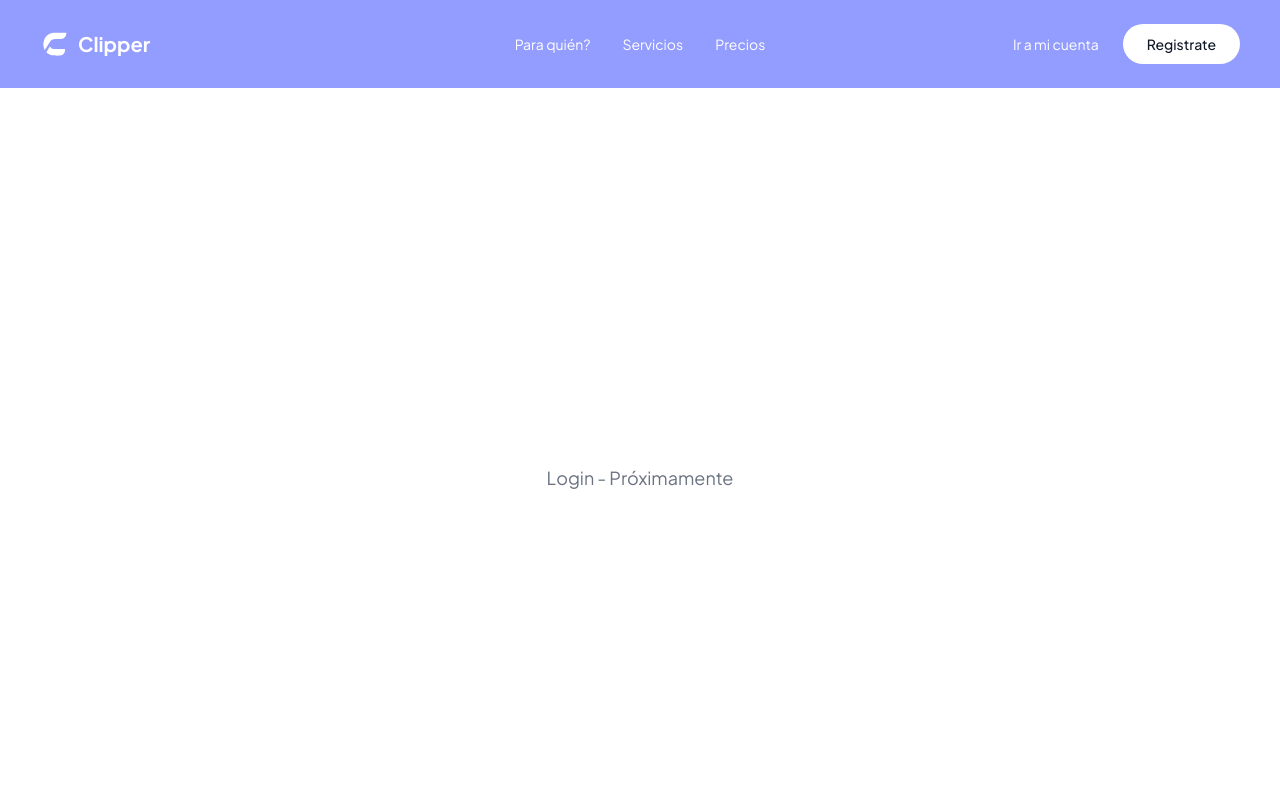
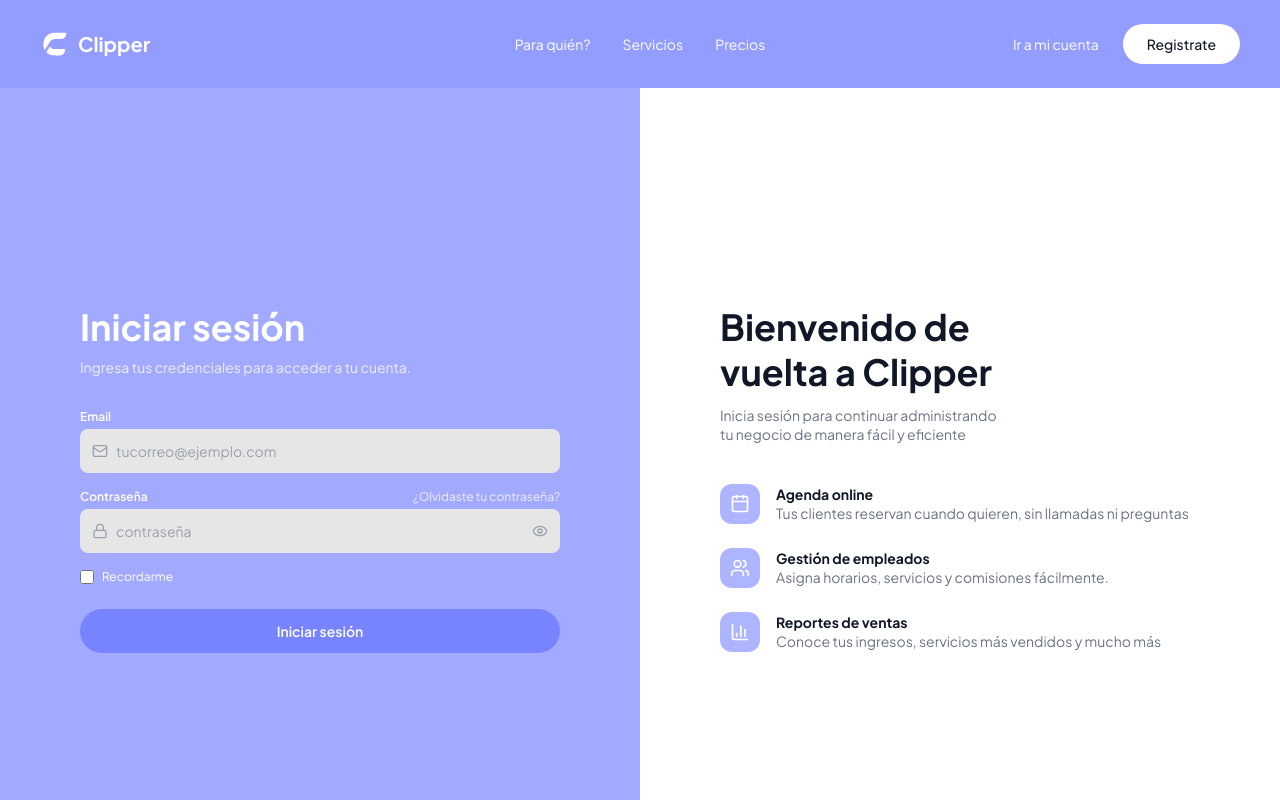
Before and after one commit to AndresRios123/Clipper-frontend, a React (Vite) app: page /login in a window 1280 px wide. Shown: the top 800 px of the page. Built offline with nearby package versions, Linux system fonts and the light colour scheme.

Commit message:
se ha agregado el login

```diff
--- /dev/null
+++ b/src/components/Login/LoginForm.tsx
@@ -0,0 +1,126 @@
+import { useState } from "react";
+import { useForm } from "react-hook-form";
+import { zodResolver } from "@hookform/resolvers/zod";
+import { z } from "zod";
+import { Mail, Lock, Eye, EyeOff } from "lucide-react";
+
+const loginSchema = z.object({
+  email: z.string().min(1, "El email es obligatorio").email("Email inválido"),
+  contrasena: z.string().min(1, "La contraseña es obligatoria"),
+  recordarme: z.boolean().optional(),
+});
+
+export type LoginFormData = z.infer<typeof loginSchema>;
+
+type LoginFormProps = {
+  onSubmit: (data: LoginFormData) => void;
+};
+
+const LoginForm = ({ onSubmit }: LoginFormProps) => {
+  const [showPassword, setShowPassword] = useState(false);
+
+  const {
+    register,
+    handleSubmit,
+    formState: { errors },
+  } = useForm<LoginFormData>({
+    resolver: zodResolver(loginSchema),
+  });
+
+  return (
+    <div className="w-full h-full bg-[#A2AAFF] flex flex-col justify-center px-6 lg:px-20 py-20 md:py-12">
+      {/* Título */}
+      <h2 className="text-3xl lg:text-4xl font-bold text-white leading-tight mb-2">
+        Iniciar sesión
+      </h2>
+      <p className="text-sm text-white/80 mb-8">
+        Ingresa tus credenciales para acceder a tu cuenta.
+      </p>
+
+      <form
+        onSubmit={handleSubmit(onSubmit)}
+        className="flex flex-col gap-4"
+        noValidate
+      >
+        {/* Email */}
+        <div>
+          <label className="block text-white text-xs font-semibold mb-1">
+            Email
+          </label>
+          <div className="relative">
+            <span className="absolute left-3 top-1/2 -translate-y-1/2 text-gray-400">
+              <Mail size={16} />
+            </span>
+            <input
+              type="email"
+              placeholder="tucorreo@ejemplo.com"
+              {...register("email")}
+              className="w-full bg-[#E6E6E6] text-gray-800 placeholder-gray-400 text-sm rounded-lg pl-9 pr-4 py-3 outline-none focus:ring-2 focus:ring-white"
+            />
+          </div>
+          {errors.email && (
+            <p className="text-xs text-red-100 mt-1">{errors.email.message}</p>
+          )}
+        </div>
+
+        {/* Contraseña */}
+        <div>
+          <div className="flex justify-between items-center mb-1">
+            <label className="text-white text-xs font-semibold">
+              Contraseña
+            </label>
+            <button
+              type="button"
+              className="text-xs text-white/80 hover:text-white transition-colors"
+            >
+              ¿Olvidaste tu contraseña?
+            </button>
+          </div>
+          <div className="relative">
+            <span className="absolute left-3 top-1/2 -translate-y-1/2 text-gray-400">
+              <Lock size={16} />
+            </span>
+            <input
+              type={showPassword ? "text" : "password"}
+              placeholder="contraseña"
+              {...register("contrasena")}
+              className="w-full bg-[#E6E6E6] text-gray-800 placeholder-gray-400 text-sm rounded-lg pl-9 pr-10 py-3 outline-none focus:ring-2 focus:ring-white"
+            />
+            <button
+              type="button"
+              onClick={() => setShowPassword((prev) => !prev)}
+              className="absolute right-3 top-1/2 -translate-y-1/2 text-gray-400 hover:text-gray-600 transition-colors"
+            >
+              {showPassword ? <EyeOff size={16} /> : <Eye size={16} />}
+            </button>
+          </div>
+          {errors.contrasena && (
+            <p className="text-xs text-red-100 mt-1">
+              {errors.contrasena.message}
+            </p>
+          )}
+        </div>
+
+        {/* Recordarme */}
+        <label className="flex items-center gap-2 cursor-pointer">
+          <input
+            type="checkbox"
+            {...register("recordarme")}
+            className="w-3.5 h-3.5 accent-[#7883FF] rounded"
+          />
+          <span className="text-xs text-white">Recordarme</span>
+        </label>
+
+        {/* Botón */}
+        <button
+          type="submit"
+          className="mt-2 bg-[#7883FF] text-white text-sm font-semibold rounded-full px-6 py-3 hover:bg-[#6670e8] transition-colors"
+        >
+          Iniciar sesión
+        </button>
+      </form>
+    </div>
+  );
+};
+
+export default LoginForm;
--- /dev/null
+++ b/src/components/Login/LoginInfo.tsx
@@ -0,0 +1,64 @@
+import { Calendar, Users, BarChart3 } from "lucide-react";
+import type { ReactNode } from "react";
+
+type Feature = {
+  icon: ReactNode;
+  title: string;
+  description: string;
+};
+
+const features: Feature[] = [
+  {
+    icon: <Calendar size={20} className="text-white" />,
+    title: "Agenda online",
+    description:
+      "Tus clientes reservan cuando quieren, sin llamadas ni preguntas",
+  },
+  {
+    icon: <Users size={20} className="text-white" />,
+    title: "Gestión de empleados",
+    description: "Asigna horarios, servicios y comisiones fácilmente.",
+  },
+  {
+    icon: <BarChart3 size={20} className="text-white" />,
+    title: "Reportes de ventas",
+    description: "Conoce tus ingresos, servicios más vendidos y mucho más",
+  },
+];
+
+const LoginInfo = () => {
+  return (
+    <div className="w-full h-full bg-white flex flex-col justify-center px-10 lg:px-20 py-12">
+      {/* Título */}
+      <h1 className="text-3xl lg:text-4xl font-bold text-gray-900 leading-tight mb-3">
+        Bienvenido de
+        <br />
+        vuelta a Clipper
+      </h1>
+      <p className="text-sm text-gray-500 mb-10 leading-snug">
+        Inicia sesión para continuar administrando
+        <br />
+        tu negocio de manera fácil y eficiente
+      </p>
+
+      {/* Lista de features */}
+      <ul className="flex flex-col gap-6">
+        {features.map((feature) => (
+          <li key={feature.title} className="flex items-start gap-4">
+            <div className="flex-shrink-0 w-10 h-10 rounded-xl bg-[#AEB5FF] flex items-center justify-center">
+              {feature.icon}
+            </div>
+            <div>
+              <p className="text-sm font-bold text-gray-900">{feature.title}</p>
+              <p className="text-sm text-gray-500 leading-snug">
+                {feature.description}
+              </p>
+            </div>
+          </li>
+        ))}
+      </ul>
+    </div>
+  );
+};
+
+export default LoginInfo;
--- a/src/pages/Login.tsx
+++ b/src/pages/Login.tsx
@@ -1,9 +1,21 @@
-const Login = () => {
+import LoginForm, { type LoginFormData } from "../components/Login/LoginForm";
+import LoginInfo from "../components/Login/LoginInfo"
+
+const LoginPage = () => {
+  const handleSubmit = (data: LoginFormData) => {
+    console.log("Login data:", data);
+    // Aquí va tu lógica de autenticación
+  };
+
   return (
-    <div className="flex items-center justify-center min-h-screen">
-      <p className="text-gray-500 text-lg">Login - Próximamente</p>
+    <div className="min-h-screen grid grid-cols-1 lg:grid-cols-2">
+      {/* Panel izquierdo — formulario */}
+      <LoginForm onSubmit={handleSubmit} />
+
+      {/* Panel derecho — info */}
+      <LoginInfo />
     </div>
   );
 };
 
-export default Login;
+export default LoginPage;
```
